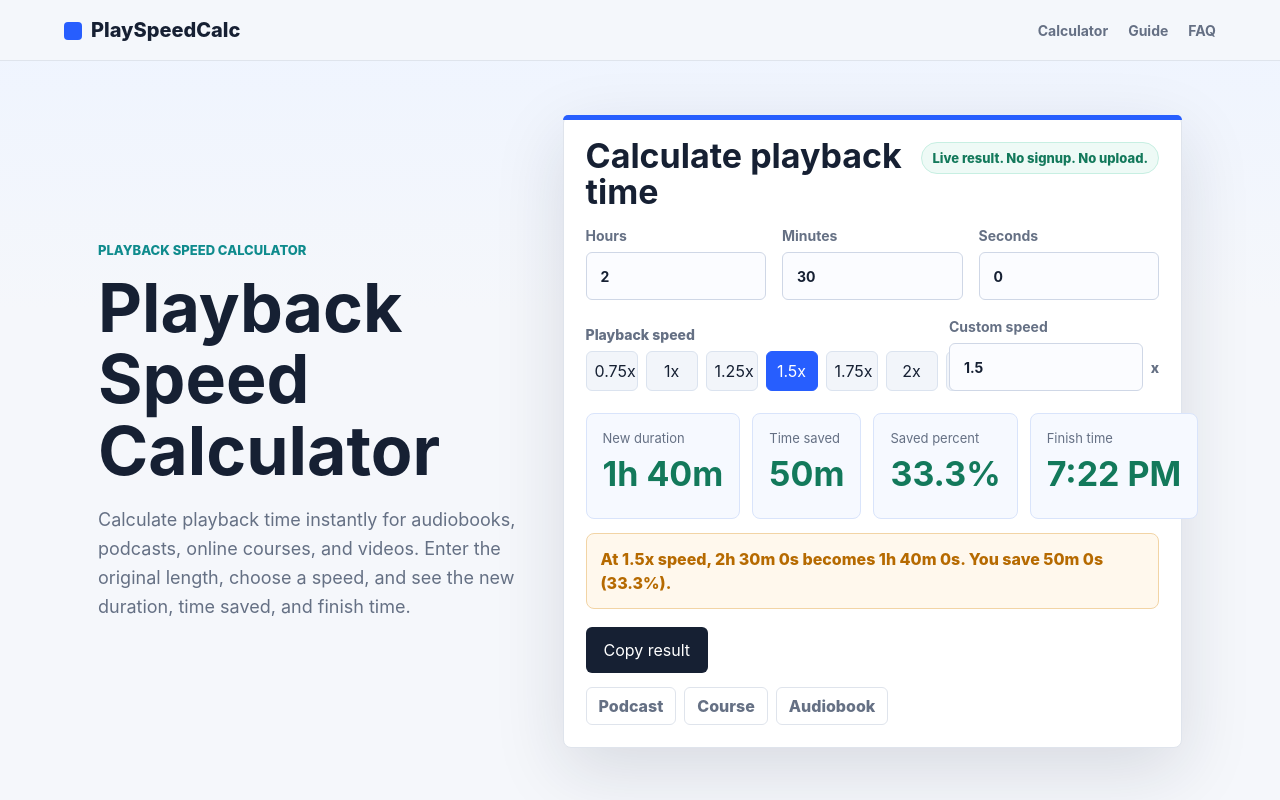
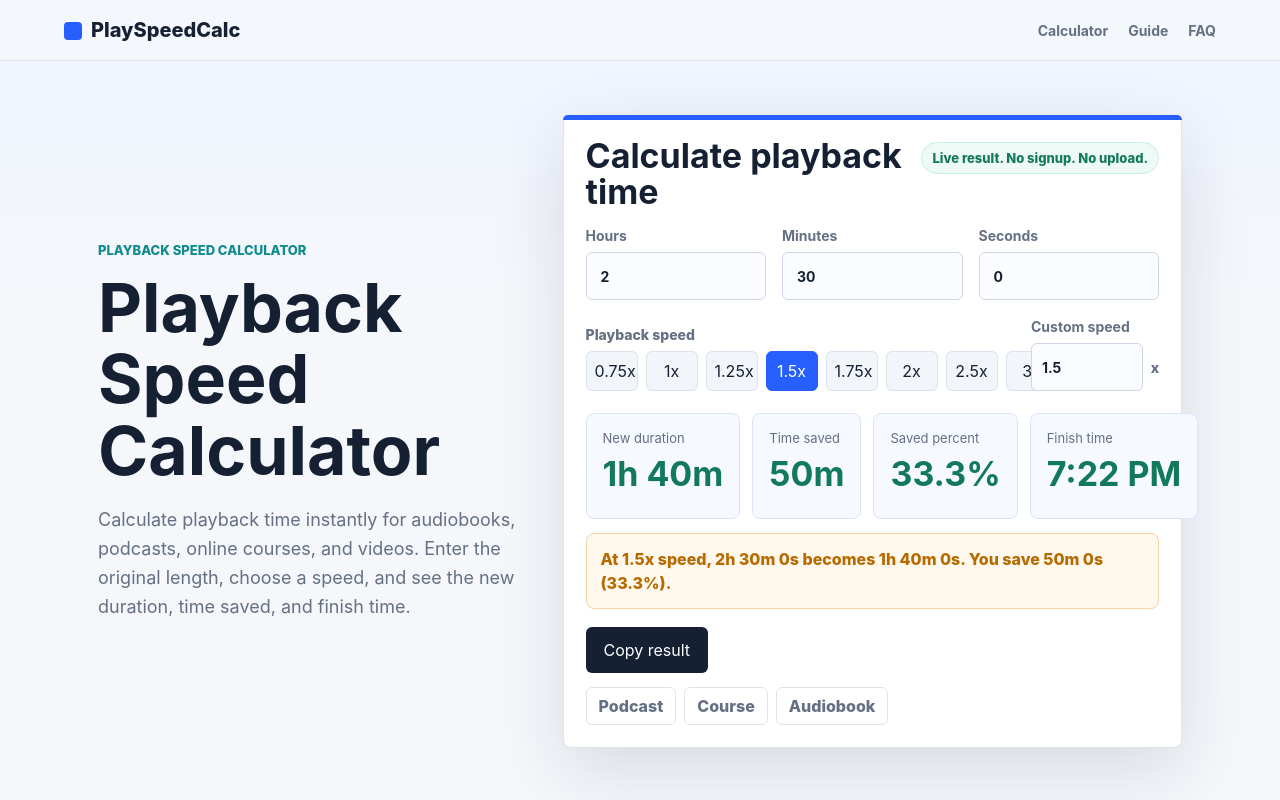
Before and after one commit to qiaosheng125/playspeedcalc, a Next.js app: page / in a window 1280 px wide. Shown: the top 800 px of the page. Built offline with nearby package versions, Linux system fonts and the light colour scheme; no server answers.

Commit message:
Keep custom speed compact

```diff
--- a/src/app/globals.css
+++ b/src/app/globals.css
@@ -271,7 +271,7 @@
   align-items: end;
   display: grid;
   gap: 16px;
-  grid-template-columns: minmax(0, 1fr) minmax(150px, 210px);
+  grid-template-columns: minmax(0, 1fr) auto;
   margin-top: 18px;
 }
 
@@ -289,6 +289,11 @@
 
 .custom-speed {
   min-width: 0;
+  width: 128px;
+}
+
+.custom-speed input {
+  padding: 0 10px;
 }
 
 .speed-buttons {
```
